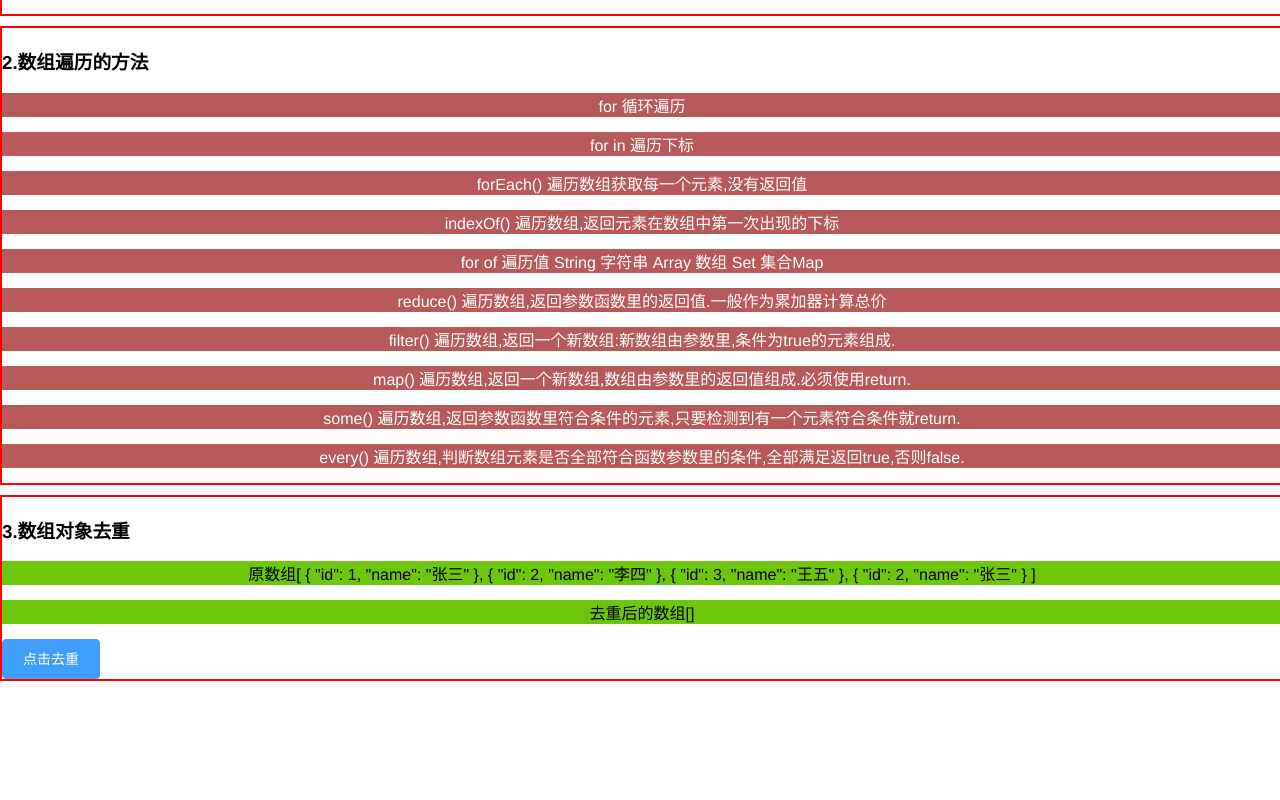
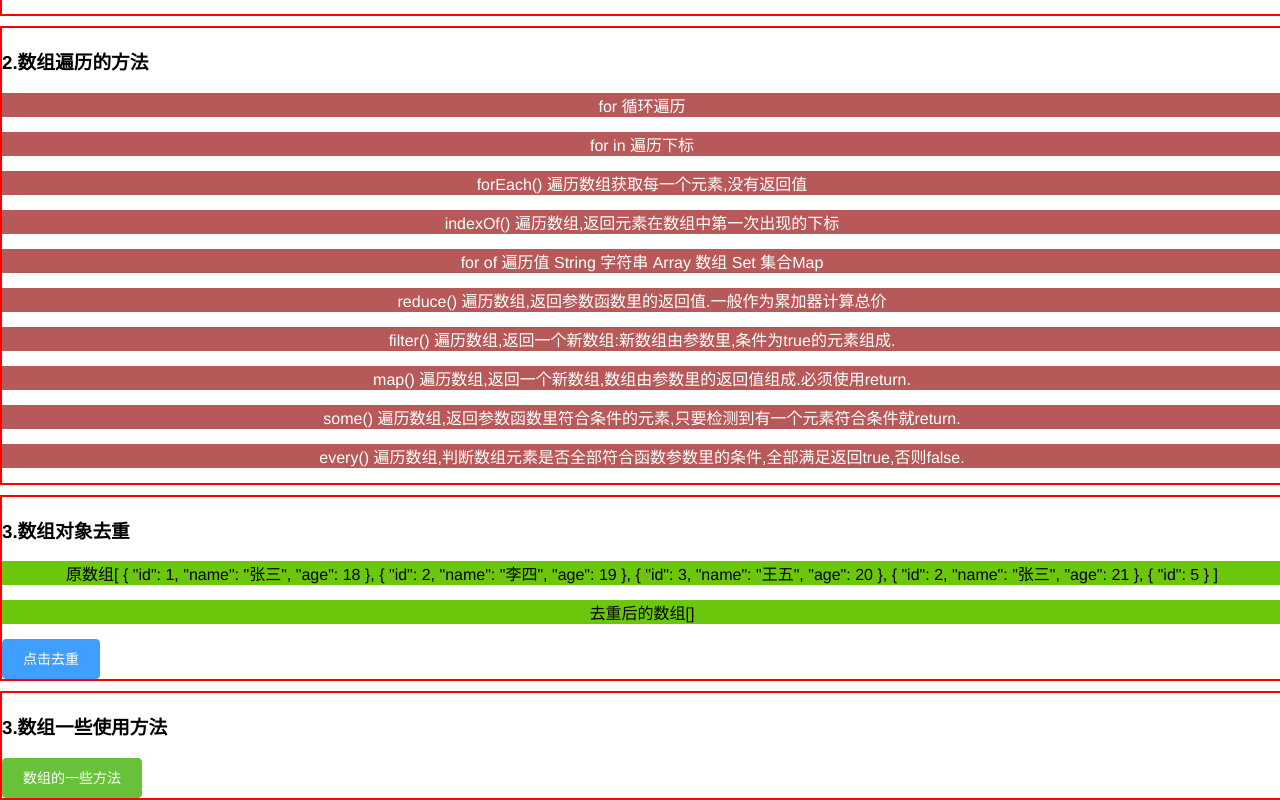
Before and after one commit to sxw66/haoshi, a Vue app: page /interview in a window 1280 px wide. Shown: the part 203-1003 px from the top of the page. Before the commit the page ends 884 px from the top, so only its background shows below. Built offline with nearby package versions, Linux system fonts and the light colour scheme; what @jiaminghi/data-view, vue-particles would draw is missing.

Commit message:
添加数组使用方法的demo

```diff
--- a/src/views/demo/interview/index.vue
+++ b/src/views/demo/interview/index.vue
@@ -19,19 +19,39 @@
       <div class="demo-two">for 循环遍历</div>
       <div class="demo-two">for in 遍历下标</div>
       <div class="demo-two">forEach() 遍历数组获取每一个元素,没有返回值</div>
-      <div class="demo-two">indexOf() 遍历数组,返回元素在数组中第一次出现的下标</div>
-      <div class="demo-two">for of   遍历值 String 字符串 Array 数组 Set 集合Map</div>
-      <div class="demo-two">reduce() 遍历数组,返回参数函数里的返回值.一般作为累加器计算总价 </div>
-      <div class="demo-two">filter() 遍历数组,返回一个新数组:新数组由参数里,条件为true的元素组成.</div>
-      <div class="demo-two">map()    遍历数组,返回一个新数组,数组由参数里的返回值组成.必须使用return.</div>
-      <div class="demo-two">some()   遍历数组,返回参数函数里符合条件的元素,只要检测到有一个元素符合条件就return.</div>
-      <div class="demo-two">every()  遍历数组,判断数组元素是否全部符合函数参数里的条件,全部满足返回true,否则false.</div>
+      <div class="demo-two">
+        indexOf() 遍历数组,返回元素在数组中第一次出现的下标
+      </div>
+      <div class="demo-two">
+        for of 遍历值 String 字符串 Array 数组 Set 集合Map
+      </div>
+      <div class="demo-two">
+        reduce() 遍历数组,返回参数函数里的返回值.一般作为累加器计算总价
+      </div>
+      <div class="demo-two">
+        filter() 遍历数组,返回一个新数组:新数组由参数里,条件为true的元素组成.
+      </div>
+      <div class="demo-two">
+        map() 遍历数组,返回一个新数组,数组由参数里的返回值组成.必须使用return.
+      </div>
+      <div class="demo-two">
+        some()
+        遍历数组,返回参数函数里符合条件的元素,只要检测到有一个元素符合条件就return.
+      </div>
+      <div class="demo-two">
+        every()
+        遍历数组,判断数组元素是否全部符合函数参数里的条件,全部满足返回true,否则false.
+      </div>
     </div>
     <div class="interview-demo">
       <h3>3.数组对象去重</h3>
       <div class="demo-one">原数组{{ arrset }}</div>
       <div class="demo-one">去重后的数组{{ newarr }}</div>
       <el-button type="primary" @click="handerSet">点击去重</el-button>
+    </div>
+    <div class="interview-demo">
+      <h3>3.数组一些使用方法</h3>
+      <el-button type="success" @click="handerArr">数组的一些方法</el-button>
     </div>
   </div>
 </template>
@@ -42,12 +62,21 @@ export default {
   data() {
     return {
       arrset: [
-        { id: 1, name: "张三" },
-        { id: 2, name: "李四" },
-        { id: 3, name: "王五" },
-        { id: 2, name: "张三" },
+        { id: 1, name: "张三", age: 18 },
+        { id: 2, name: "李四", age: 19 },
+        { id: 3, name: "王五", age: 20 },
+        { id: 2, name: "张三", age: 21 },
+        { id: 5, name: undefined, age: undefined },
       ],
       newarr: [],
+      reduceArr: [1,2,4,6,78],
+      agearr: undefined,
+      a: undefined,
+      b: undefined,
+      c: undefined,
+      d: undefined,
+      e: undefined,
+      f: undefined,
     };
   },
   methods: {
@@ -61,6 +90,48 @@ export default {
         }
       });
       console.log(this.newarr);
+    },
+    handerArr() {
+      // 1.不能return 没有返回值无法中断一直循环结束
+      // this.arrset.forEach((item) => {
+      //   console.log("forEach 不能return 没有返回值无法中断", item);
+      // });
+      // 2.过滤筛选条件 找出年龄大于20的 有返回值
+      this.agearr = this.arrset.filter((item) => {
+        return item.age > 20;
+      });
+      console.log("filter 有返回值-----", this.agearr);
+      // 3.有返回值 可以链式调用
+      this.a = this.arrset
+        .map((item) => {
+          return item.age > 18 ? item : "";
+        })
+        .filter((item) => item);
+      console.log("map 有返回值-------", this.a);
+      // 4.只查找出数组中第一项的符合条件的后面的不会在执行
+      this.b = this.arrset.find((item) => {
+        return item != undefined;
+      });
+      console.log("find 有返回值找到一个就不会在找------", this.b);
+      // 5.只查找出数组中第一项的下标的后面的不会在执行
+      this.c = this.arrset.findIndex((item) => {
+        return item.age > 18;
+      });
+      console.log("findIndex 查找数组下标------", this.c);
+      // 6.返回布尔值 一个为真都为真
+      this.d = this.arrset.some((item) => {
+        return item.age > 18;
+      });
+      console.log("some 一个为真都为真------", this.d);
+      // 7.返回布尔值 一个为假都为假
+      this.e = this.arrset.every((item) => {
+        return item.age > 18;
+      });
+      // 8.数组进行求和 有返回值
+      this.f = this.reduceArr.reduce((item, t) => {
+        return item + t;
+      });
+      console.log("reduce 数组求和------", this.f);
     },
   },
   mounted() {
@@ -97,7 +168,7 @@ export default {
     console.log(fun instanceof Function); // true
 
     // Object.prototype.toString.call 最准确的判断数据类型
-    console.log("-----------Object.prototype.toString.call------------");
+    console.log("-------Object.prototype.toString.call--------");
     console.log(" 判断数字", Object.prototype.toString.call(3));
     console.log(" 判断字符串", Object.prototype.toString.call("hellow"));
     console.log(" 判断布尔值", Object.prototype.toString.call(true));
@@ -111,8 +182,8 @@ export default {
         type: "success",
       });
     }
-    for (const iterator of  this.arrset) {
-        console.log(11111,iterator);
+    for (const iterator of this.arrset) {
+      console.log(11111, iterator);
     }
   },
 };
```
